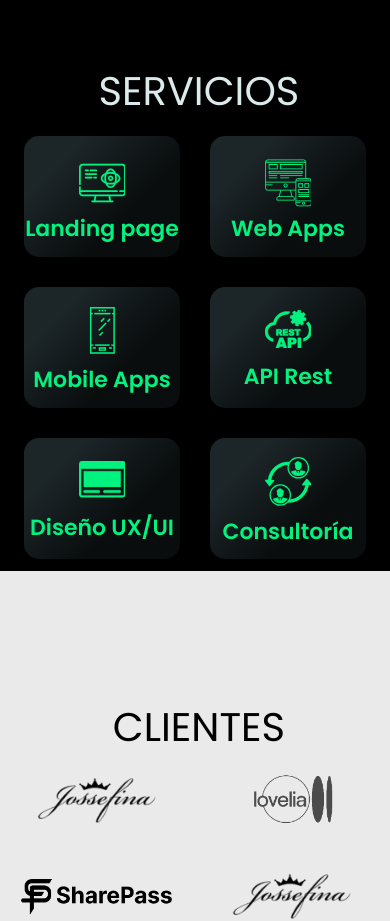
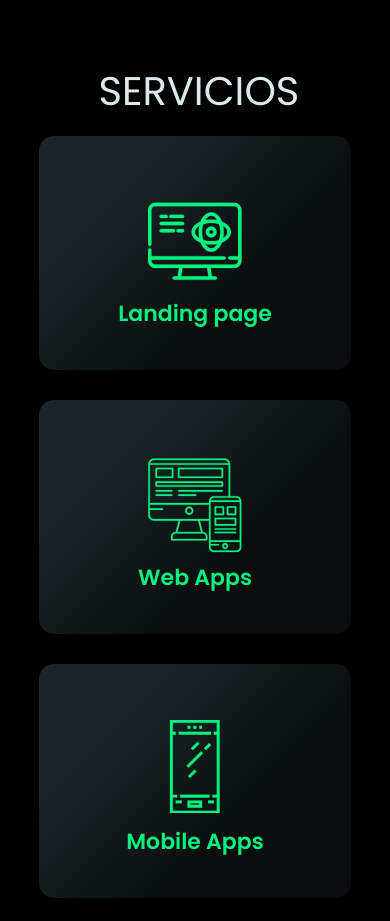
Before and after one commit to FranMack/ZMdevs, a React (Vite) app: page / in a window 390 px wide. Shown: the part 3280-4201 px from the top of the page. Built offline with nearby package versions, Linux system fonts and the light colour scheme.

Commit message:
media query services bugfix

```diff
--- a/src/styles/views/_services.scss
+++ b/src/styles/views/_services.scss
@@ -30,6 +30,19 @@
 }
 
 
+@media screen and (max-width:1200px) {
+
+  .services-center-container {
+    margin: 0 auto;
+    width: fit-content;
+    display: grid;
+    grid-template-columns: repeat(2, 40vw);
+    grid-template-rows: repeat(3, 31vw);;
+    gap: 30px;
+  }
+
+}
+
 
 @media screen and (max-width:678px) {
 
@@ -49,16 +62,3 @@
 
 
 }
-
-@media screen and (max-width:1200px) {
-
-  .services-center-container {
-    margin: 0 auto;
-    width: fit-content;
-    display: grid;
-    grid-template-columns: repeat(2, 40vw);
-    grid-template-rows: repeat(3, 31vw);;
-    gap: 30px;
-  }
-
-}
```
